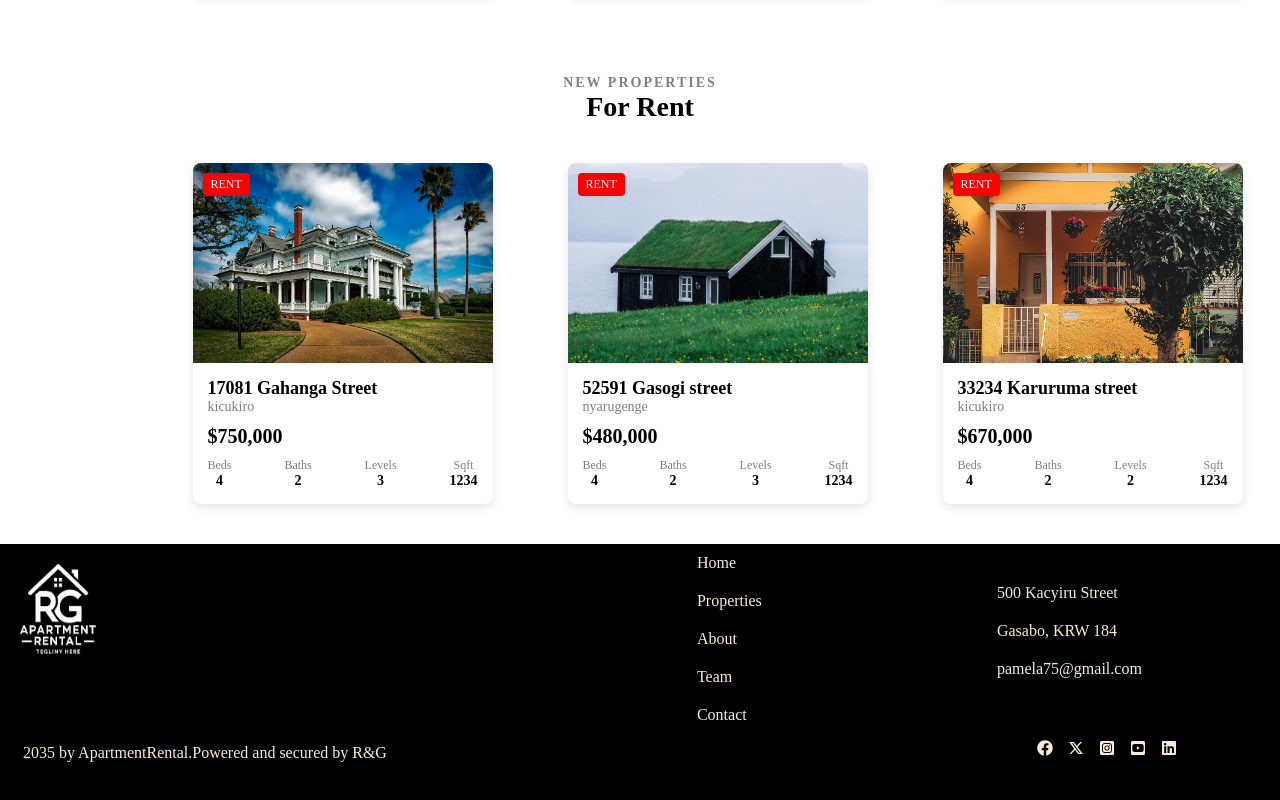
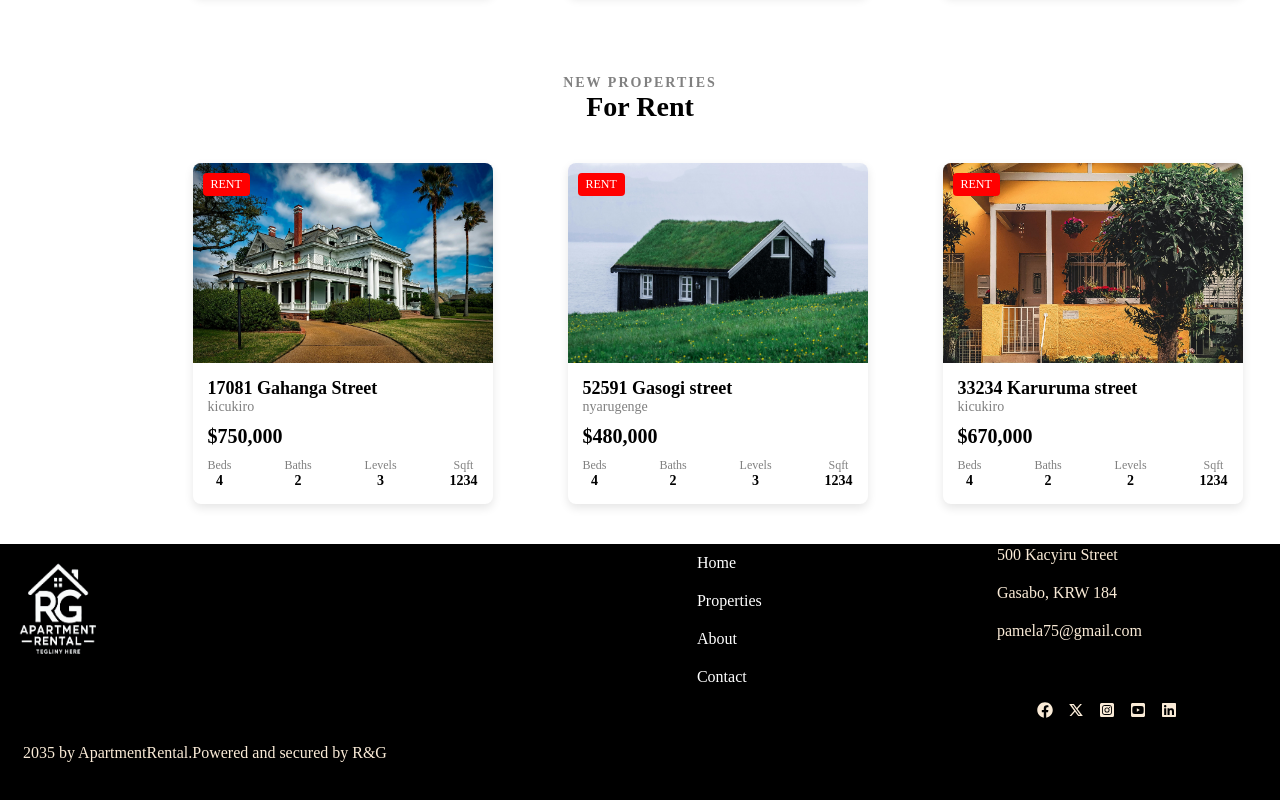
Before and after one commit to Pamela4590/EasyRent1, a React (Vite) app: page / in a window 1280 px wide. Shown: the part 2126-2926 px from the top of the page. Built offline with nearby package versions, Linux system fonts and the light colour scheme.

Commit message:
fixed changes in footer

```diff
--- a/src/Components/Footer.jsx
+++ b/src/Components/Footer.jsx
@@ -1,6 +1,7 @@
 import React from "react";
 import logo from '../assets/lg.png';
 import '../styles/Footer.css'
+import { Link } from "react-router-dom";
 import { FaFacebook } from "react-icons/fa";
 import { RiTwitterXLine } from "react-icons/ri";
 import { FaInstagramSquare } from "react-icons/fa";
@@ -17,11 +18,10 @@ function Footer(){
             </div>
             <div className="footer-left">
                 <ul>
-                <li>Home</li>
-                <li>Properties</li>
-                <li>About</li>
-                <li>Team</li>
-                <li>Contact</li>
+                <li><a href="/">Home</a></li>
+                <li><a href="/Properties">Properties</a></li>
+                <li><a href="/About">About</a></li>
+                <li><a href="/Contact">Contact</a></li>
                 </ul>
                 <div className="street-path">
                  <ul>
--- a/src/styles/Contact.css
+++ b/src/styles/Contact.css
@@ -28,7 +28,7 @@
     letter-spacing: 1px;
   }
   .contact-form {
-    background: rgb(8, 8, 8);
+    background: rgb(253, 251, 251);
     padding: 20px;
     border-radius: 8px;
     max-width: 400px;
```
